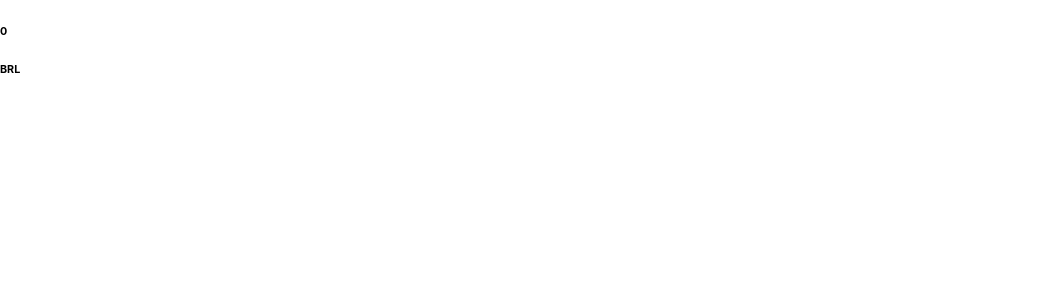
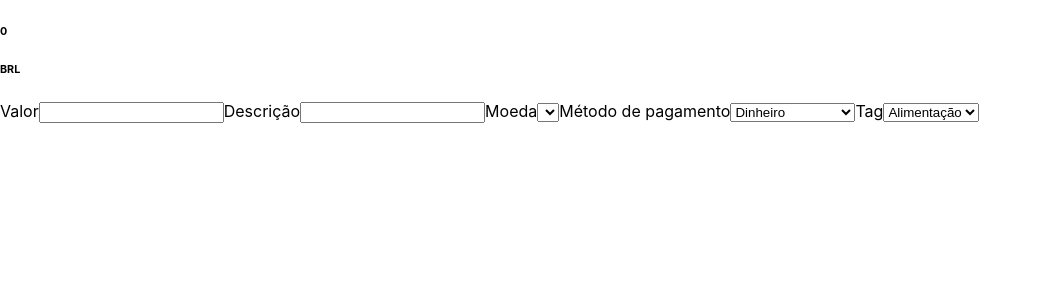
Before and after one commit to cae07/sd-013-a-project-trybewallet, a React (Create React App) app: page /carteira in a window 1280 px wide. Shown: the top 300 px of the page, without its empty margins (0-1042 px from the left). Built offline with nearby package versions, Linux system fonts and the light colour scheme.

Commit message:
solving req 6

```diff
--- /dev/null
+++ b/src/components/ExpenseForm.js
@@ -0,0 +1,44 @@
+import React, { Component } from 'react';
+
+class ExpenseForm extends Component {
+  render() {
+    return (
+      <form>
+        <label htmlFor="value">
+          Valor
+          <input type="number" name="value" id="value" />
+        </label>
+        <label htmlFor="description">
+          Descrição
+          <input type="text" name="description" id="description" />
+        </label>
+        <label htmlFor="currency">
+          Moeda
+          <select name="currency" id="currency">
+            {}
+          </select>
+        </label>
+        <label htmlFor="payment">
+          Método de pagamento
+          <select name="payment" id="payment">
+            <option value="cash">Dinheiro</option>
+            <option value="creditCard">Cartão de crédito</option>
+            <option value="debitCard">Cartão de débito</option>
+          </select>
+        </label>
+        <label htmlFor="tag">
+          Tag
+          <select name="tag" id="tag">
+            <option value="food">Alimentação</option>
+            <option value="leisure">Lazer</option>
+            <option value="work">Trabalho</option>
+            <option value="transport">Transporte</option>
+            <option value="health">Saúde</option>
+          </select>
+        </label>
+      </form>
+    );
+  }
+}
+
+export default ExpenseForm;
--- a/src/pages/Wallet.js
+++ b/src/pages/Wallet.js
@@ -1,4 +1,5 @@
 import React from 'react';
+import ExpenseForm from '../components/ExpenseForm';
 import Header from '../components/Header';
 
 class Wallet extends React.Component {
@@ -6,6 +7,7 @@ class Wallet extends React.Component {
     return (
       <div>
         <Header />
+        <ExpenseForm />
       </div>
     );
   }
```
Also changed, not shown: src/components/InputExpense.js (added, +14 -0 lines).
